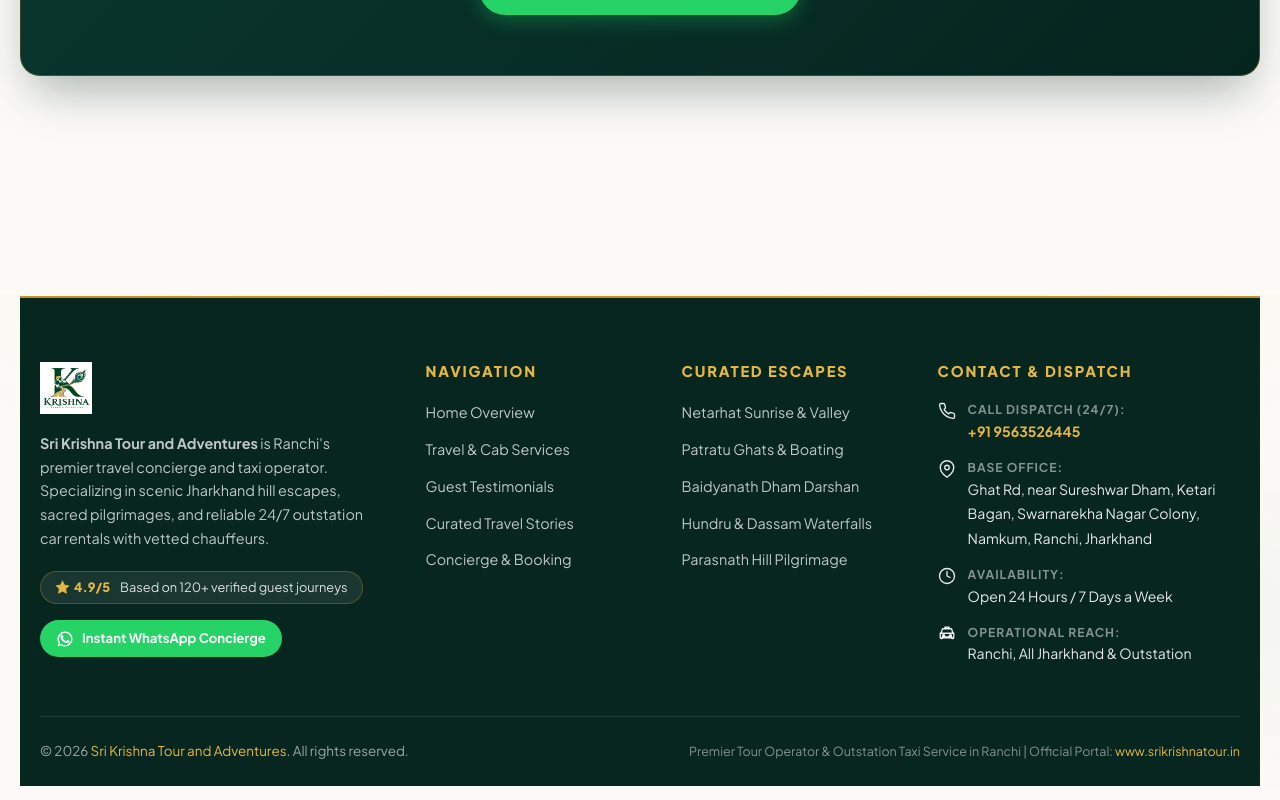
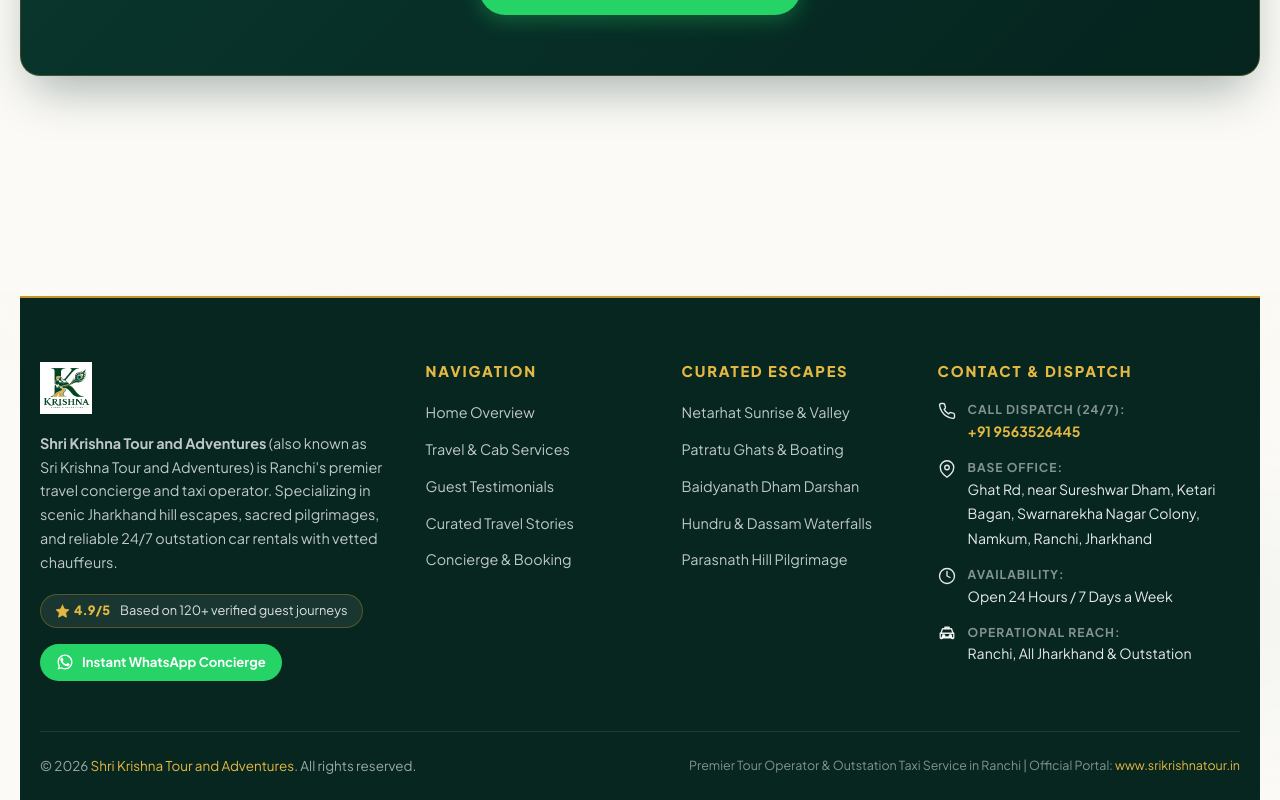
Before and after one commit to Anoopkr1906/TravelProject, a React (Vite) app in the folder Frontend/: page /services in a window 1280 px wide. Shown: the part 1306-2106 px from the top of the page. Built offline with nearby package versions, Linux system fonts and the light colour scheme; a web font is replaced by a local one.

Commit message:
Updated the website

```diff
--- a/Frontend/index.html
+++ b/Frontend/index.html
@@ -9,21 +9,21 @@
     <meta name="google-site-verification" content="AbDxR4gAzSsacYSG_vkkzIxDsrYMNA4C4LkuKzVS9h8" />
 
     <!-- Primary SEO Meta Tags -->
-    <title>Sri Krishna Tour and Adventures | Best Tour & Taxi Service in Ranchi</title>
+    <title>Shri Krishna Tour and Adventures | Best Tour & Taxi Service in Ranchi</title>
     <meta
       name="title"
-      content="Sri Krishna Tour and Adventures | Best Tour & Taxi Service in Ranchi"
+      content="Shri Krishna Tour and Adventures | Best Tour & Taxi Service in Ranchi"
     />
     <meta
       name="description"
-      content="Book affordable tour packages, local & outstation taxi services in Ranchi with Sri Krishna Tour and Adventures (Shri Krishna Travels). 24/7 cab booking, family trips & weekend getaways. Call +91 9563526445."
+      content="Book affordable tour packages, local & outstation taxi services in Ranchi with Shri Krishna Tour and Adventures (also known as Sri Krishna Travels). 24/7 cab booking, family trips & weekend getaways. Call +91 9563526445."
     />
     <meta
       name="keywords"
-      content="Shri Krishna tour and travels, Shri Krishna travels Ranchi, Shree Krishna tour and travels, Sri Krishna tour and travels, tour and travels in Ranchi, taxi service in Ranchi, car rental Ranchi, cab hire Ranchi, outstation cab Ranchi, Netarhat tour package, Patratu valley taxi, Sri Krishna Tour and Adventures, Jharkhand tourism, Baidyanath dham tour"
+      content="Shri Krishna Tour and Adventures, Shri Krishna tour and travels, Shri Krishna travels Ranchi, Shree Krishna tour and travels, Sri Krishna tour and travels, Sri Krishna Tour and Adventures, tour and travels in Ranchi, taxi service in Ranchi, car rental Ranchi, cab hire Ranchi, outstation cab Ranchi, Netarhat tour package, Patratu valley taxi, Jharkhand tourism, Baidyanath dham tour"
     />
-    <meta name="author" content="Sri Krishna Tour and Adventures" />
-    <meta name="publisher" content="Sri Krishna Tour and Adventures" />
+    <meta name="author" content="Shri Krishna Tour and Adventures" />
+    <meta name="publisher" content="Shri Krishna Tour and Adventures" />
     <meta
       name="robots"
       content="index, follow, max-image-preview:large, max-snippet:-1, max-video-preview:-1"
@@ -38,14 +38,14 @@
 
     <!-- Open Graph / Facebook / WhatsApp Preview -->
     <meta property="og:type" content="website" />
-    <meta property="og:site_name" content="Sri Krishna Tour and Adventures" />
+    <meta property="og:site_name" content="Shri Krishna Tour and Adventures" />
     <meta
       property="og:title"
-      content="Sri Krishna Tour and Adventures | Best Tour & Taxi Service in Ranchi"
+      content="Shri Krishna Tour and Adventures | Best Tour & Taxi Service in Ranchi"
     />
     <meta
       property="og:description"
-      content="Trusted tour operator and 24/7 outstation taxi service in Ranchi, Jharkhand. Family tours, spiritual yatras, hill getaways, and reliable car rentals. Call +91 9563526445."
+      content="Trusted tour operator and 24/7 outstation taxi service in Ranchi, Jharkhand by Shri Krishna Tour and Adventures. Family tours, spiritual yatras, hill getaways, and reliable car rentals. Call +91 9563526445."
     />
     <meta property="og:url" content="https://www.srikrishnatour.in/" />
     <meta property="og:image" content="https://www.srikrishnatour.in/og-image.jpg" />
@@ -55,7 +55,7 @@
     <meta property="og:image:height" content="675" />
     <meta
       property="og:image:alt"
-      content="Sri Krishna Tour and Adventures - Scenic travels and cab service in Ranchi"
+      content="Shri Krishna Tour and Adventures - Scenic travels and cab service in Ranchi"
     />
     <meta property="og:locale" content="en_IN" />
 
@@ -63,16 +63,16 @@
     <meta name="twitter:card" content="summary_large_image" />
     <meta
       name="twitter:title"
-      content="Sri Krishna Tour and Adventures | Best Tour & Taxi Service in Ranchi"
+      content="Shri Krishna Tour and Adventures | Best Tour & Taxi Service in Ranchi"
     />
     <meta
       name="twitter:description"
-      content="Plan seamless travel across Ranchi & Jharkhand. 24/7 cabs, tour packages & hotel bookings. Call +91 9563526445."
+      content="Plan seamless travel across Ranchi & Jharkhand with Shri Krishna Tour and Adventures. 24/7 cabs, tour packages & hotel bookings. Call +91 9563526445."
     />
     <meta name="twitter:image" content="https://www.srikrishnatour.in/og-image.jpg" />
     <meta
       name="twitter:image:alt"
-      content="Sri Krishna Tour and Adventures - Scenic travels and cab service in Ranchi"
+      content="Shri Krishna Tour and Adventures - Scenic travels and cab service in Ranchi"
     />
 
     <!-- Mobile, Browser & PWA Icons -->
@@ -83,7 +83,7 @@
     <meta name="theme-color" content="#173b36" />
     <meta name="apple-mobile-web-app-capable" content="yes" />
     <meta name="apple-mobile-web-app-status-bar-style" content="default" />
-    <meta name="apple-mobile-web-app-title" content="Sri Krishna Tour" />
+    <meta name="apple-mobile-web-app-title" content="Shri Krishna Tour" />
     <meta name="format-detection" content="telephone=yes" />
 
     <!-- Schema.org JSON-LD (LocalBusiness & TravelAgency) -->
@@ -200,7 +200,7 @@
             "@type": "WebSite",
             "@id": "https://www.srikrishnatour.in/#website",
             "url": "https://www.srikrishnatour.in/",
-            "name": "Sri Krishna Tour and Adventures",
+            "name": "Shri Krishna Tour and Adventures",
             "publisher": {
               "@id": "https://www.srikrishnatour.in/#organization"
             }
--- a/Frontend/src/App.jsx
+++ b/Frontend/src/App.jsx
@@ -183,7 +183,7 @@
     <img
       className="brand-mark"
       src="/logo.jpeg"
-      alt="Sri Krishna Tour and Adventures logo - Ranchi Tour & Taxi Service"
+      alt="Shri Krishna Tour and Adventures logo - Ranchi Tour & Taxi Service"
       width="180"
       height="54"
       loading="eager"
@@ -199,7 +199,7 @@
 
   const handleWhatsAppBooking = () => {
     const text = encodeURIComponent(
-      `Hello Sri Krishna Tour & Adventures, I would like to book a trip from Ranchi:\n- Service: ${serviceType}\n- Destination: ${destination}\n- Vehicle: ${vehicle}\n- Date: ${travelDate || 'Flexible'}\nPlease share quote & availability.`
+      `Hello Shri Krishna Tour and Adventures, I would like to book a trip from Ranchi:\n- Service: ${serviceType}\n- Destination: ${destination}\n- Vehicle: ${vehicle}\n- Date: ${travelDate || 'Flexible'}\nPlease share quote & availability.`
     )
     window.open(`https://wa.me/919563526445?text=${text}`, '_blank')
   }
@@ -285,7 +285,7 @@
           <div className="hero-content">
             <div className="luxury-kicker">
               <span className="kicker-line" />
-              <span>Premier Travel Concierge • Ranchi, Jharkhand</span>
+              <span>Shri Krishna Tour and Adventures • Ranchi, Jharkhand</span>
               <span className="kicker-line" />
             </div>
 
@@ -294,9 +294,7 @@
             </h1>
 
             <p className="hero-lead">
-              From the misty pine summits of Netarhat and the hairpin turns of Patratu Valley to sacred
-              Baidyanath Jyotirlinga yatras. Travel in private, pristine AC vehicles with vetted hill
-              chauffeurs and personalized itineraries.
+              Welcome to Shri Krishna Tour and Adventures. From the misty pine summits of Netarhat and the hairpin turns of Patratu Valley to sacred Baidyanath Jyotirlinga yatras, we provide private, pristine AC vehicles with vetted hill chauffeurs and personalized itineraries.
             </p>
 
             <div className="trust-metrics-strip">
@@ -546,7 +544,7 @@
         <h1>Travel Services & Taxi Hire in Ranchi</h1>
         <p className="page-lead">
           From local city transfers and 24/7 outstation car rentals to curated family packages and
-          hotel accommodations, Sri Krishna Tour and Adventures delivers dependable excellence.
+          hotel accommodations, Shri Krishna Tour and Adventures delivers dependable excellence.
         </p>
       </div>
 
@@ -693,7 +691,7 @@
           <span>24/7 Booking & Support</span>
           <span className="kicker-line" />
         </div>
-        <h1>Contact Sri Krishna Tour and Adventures</h1>
+        <h1>Contact Shri Krishna Tour and Adventures</h1>
         <p className="page-lead">
           Our dispatch team is standing by 24 hours a day to assist with immediate cab bookings,
           weekend getaways, and customized Jharkhand tour itineraries.
--- a/Frontend/src/components/Footer.jsx
+++ b/Frontend/src/components/Footer.jsx
@@ -11,7 +11,7 @@
           <div className="footer-brand-lockup">
             <img
               src="/logo.jpeg"
-              alt="Sri Krishna Tour and Adventures Logo"
+              alt="Shri Krishna Tour and Adventures Logo"
               className="footer-logo"
               width="180"
               height="60"
@@ -19,7 +19,7 @@
             />
           </div>
           <p className="footer-about">
-            <strong>Sri Krishna Tour and Adventures</strong> is Ranchi&apos;s premier travel concierge and taxi operator. Specializing in scenic Jharkhand hill escapes, sacred pilgrimages, and reliable 24/7 outstation car rentals with vetted chauffeurs.
+            <strong>Shri Krishna Tour and Adventures</strong> (also known as Sri Krishna Tour and Adventures) is Ranchi&apos;s premier travel concierge and taxi operator. Specializing in scenic Jharkhand hill escapes, sacred pilgrimages, and reliable 24/7 outstation car rentals with vetted chauffeurs.
           </p>
           <div className="footer-badge">
             <span className="star-rating">
@@ -29,7 +29,7 @@
           </div>
           <div className="footer-quick-cta">
             <a
-              href={`https://wa.me/919563526445?text=Hello%20Sri%20Krishna%20Tour%2C%20I%20would%20like%20to%20inquire%20about%20a%20tour%20or%20taxi.`}
+              href={`https://wa.me/919563526445?text=Hello%20Shri%20Krishna%20Tour%20and%20Adventures%2C%20I%20would%20like%20to%20inquire%20about%20a%20tour%20or%20taxi.`}
               target="_blank"
               rel="noopener noreferrer"
               className="footer-wa-btn"
@@ -125,7 +125,7 @@
       <div className="footer-bottom">
         <div className="footer-bottom-container">
           <p>
-            © {new Date().getFullYear()} <a href={SITE_URL}>Sri Krishna Tour and Adventures</a>. All rights reserved.
+            © {new Date().getFullYear()} <a href={SITE_URL}>Shri Krishna Tour and Adventures</a>. All rights reserved.
           </p>
           <p className="footer-seo-meta">
             Premier Tour Operator & Outstation Taxi Service in Ranchi | Official Portal:{' '}
--- a/Frontend/src/seoConfig.js
+++ b/Frontend/src/seoConfig.js
@@ -48,47 +48,47 @@
 export const SEO_PAGES = {
   home: {
     path: '/',
-    title: 'Sri Krishna Tour and Adventures | Best Tour & Taxi Service in Ranchi',
+    title: 'Shri Krishna Tour and Adventures | Best Tour & Taxi Service in Ranchi',
     description:
-      'Book affordable tour packages, local & outstation taxi services in Ranchi with Sri Krishna Tour and Adventures (Shri Krishna Travels). 24/7 cab booking, family trips & weekend getaways. Call +91 9563526445.',
+      'Book affordable tour packages, local & outstation taxi services in Ranchi with Shri Krishna Tour and Adventures (also known as Sri Krishna Travels). 24/7 cab booking, family trips & weekend getaways. Call +91 9563526445.',
     keywords:
-      'Shri Krishna tour and travels, Shri Krishna travels Ranchi, Shree Krishna tour and travels, Sri Krishna tour and travels, tour and travels in Ranchi, taxi service in Ranchi, car rental Ranchi, cab hire Ranchi, outstation cab Ranchi, Netarhat tour package, Patratu valley taxi, Sri Krishna Tour and Adventures, Jharkhand tourism',
+      'Shri Krishna Tour and Adventures, Shri Krishna tour and travels, Shri Krishna travels Ranchi, Shree Krishna tour and travels, Sri Krishna tour and travels, Sri Krishna Tour and Adventures, tour and travels in Ranchi, taxi service in Ranchi, car rental Ranchi, cab hire Ranchi, outstation cab Ranchi, Netarhat tour package, Patratu valley taxi, Jharkhand tourism, Baidyanath dham tour',
     breadcrumbName: 'Home',
   },
   services: {
     path: '/services',
-    title: 'Travel Services & Taxi Hire in Ranchi | Sri Krishna Tour and Adventures',
+    title: 'Travel Services & Taxi Hire in Ranchi | Shri Krishna Tour and Adventures',
     description:
-      'Explore reliable travel services in Ranchi: outstation taxi service, curated tour packages, hotel bookings, weekend adventure trips, group travel, and 24/7 on-trip assistance.',
+      'Explore reliable travel services in Ranchi with Shri Krishna Tour and Adventures: outstation taxi service, curated tour packages, hotel bookings, weekend adventure trips, group travel, and 24/7 on-trip assistance.',
     keywords:
-      'taxi services Ranchi, car hire Ranchi, outstation cab Ranchi, hotel booking Jharkhand, tour packages Ranchi, group tour travel agency, cab booking Ranchi',
+      'Shri Krishna Tour and Adventures services, taxi services Ranchi, car hire Ranchi, outstation cab Ranchi, hotel booking Jharkhand, tour packages Ranchi, group tour travel agency, cab booking Ranchi, Shri Krishna travels',
     breadcrumbName: 'Services',
   },
   reviews: {
     path: '/reviews',
-    title: 'Customer Reviews & Ratings | Sri Krishna Tour and Adventures',
+    title: 'Customer Reviews & Ratings | Shri Krishna Tour and Adventures',
     description:
-      'Read authentic customer reviews for Sri Krishna Tour and Adventures. Rated 4.9/5 by travelers for polite drivers, clean cars, punctual service, and memorable itineraries.',
+      'Read authentic customer reviews for Shri Krishna Tour and Adventures. Rated 4.9/5 by travelers for polite drivers, clean cars, punctual service, and memorable itineraries.',
     keywords:
-      'Sri Krishna Tour reviews, Ranchi travel agency ratings, best taxi service Ranchi feedback, trusted tour operator Jharkhand',
+      'Shri Krishna Tour and Adventures reviews, Shri Krishna Tour reviews, Ranchi travel agency ratings, best taxi service Ranchi feedback, trusted tour operator Jharkhand',
     breadcrumbName: 'Reviews',
   },
   experiences: {
     path: '/experiences',
-    title: 'Past Customer Experiences & Travel Stories | Sri Krishna Tour and Adventures',
+    title: 'Past Customer Experiences & Travel Stories | Shri Krishna Tour and Adventures',
     description:
-      'Discover memorable travel stories from our guests: spiritual family pilgrimages, scenic Netarhat hill trips, and corporate outings planned seamlessly in Jharkhand.',
+      'Discover memorable travel stories from guests of Shri Krishna Tour and Adventures: spiritual family pilgrimages, scenic Netarhat hill trips, and corporate outings planned seamlessly in Jharkhand.',
     keywords:
-      'Netarhat trip experience, spiritual tour Baidyanath dham, corporate travel Ranchi, Jharkhand tour stories, travel memories Ranchi',
+      'Shri Krishna Tour and Adventures experiences, Netarhat trip experience, spiritual tour Baidyanath dham, corporate travel Ranchi, Jharkhand tour stories, travel memories Ranchi',
     breadcrumbName: 'Experiences',
   },
   contact: {
     path: '/contact',
-    title: 'Contact Us | Book Taxi & Tour Packages in Ranchi - Call 9563526445',
+    title: 'Contact Us | Shri Krishna Tour and Adventures Ranchi - Call 9563526445',
     description:
-      'Contact Sri Krishna Tour and Adventures in Ranchi, Jharkhand. Call +91 9563526445 for immediate taxi booking, family tour packages, outstation cabs, and custom trip planning.',
+      'Contact Shri Krishna Tour and Adventures in Ranchi, Jharkhand. Call +91 9563526445 for immediate taxi booking, family tour packages, outstation cabs, and custom trip planning.',
     keywords:
-      'contact Sri Krishna Tour, cab booking number Ranchi, travel agency phone Ranchi, book taxi Jharkhand, Ranchi travel contact',
+      'contact Shri Krishna Tour and Adventures, Shri Krishna Tour contact, cab booking number Ranchi, travel agency phone Ranchi, book taxi Jharkhand, Ranchi travel contact',
     breadcrumbName: 'Contact Us',
   },
 }
```
Also changed, not shown: Frontend/scripts/prerender.js (+12 -12 lines), Frontend/public/robots.txt, Frontend/public/site.webmanifest, 1 other file (tests, documents, lock files or other folders).
